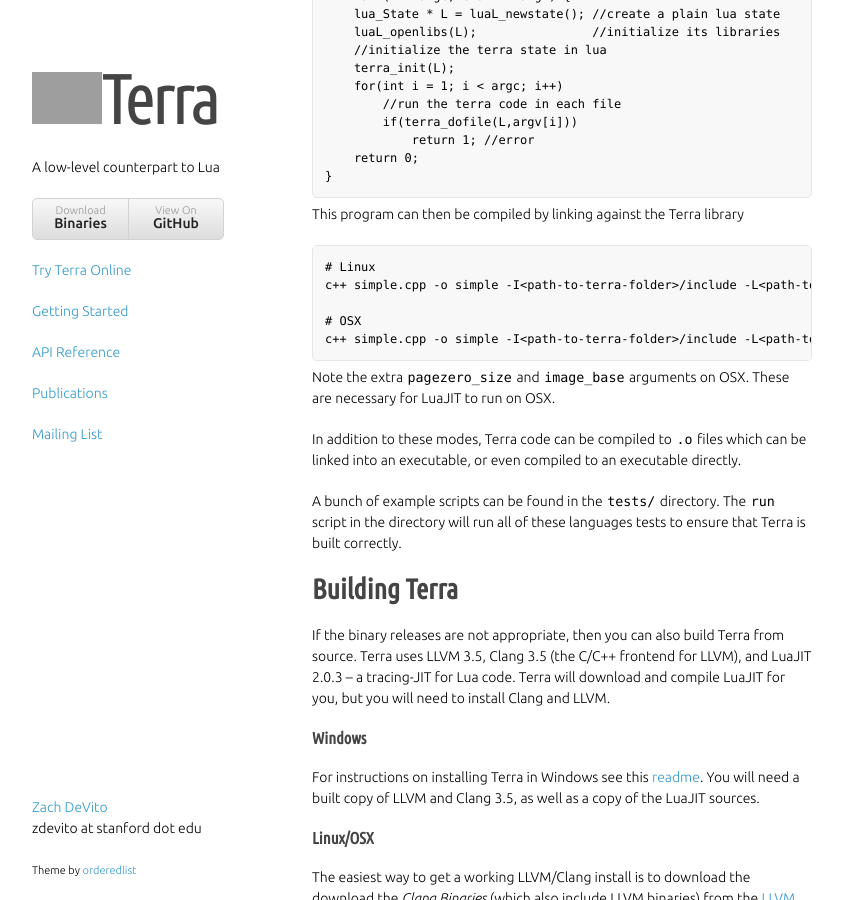
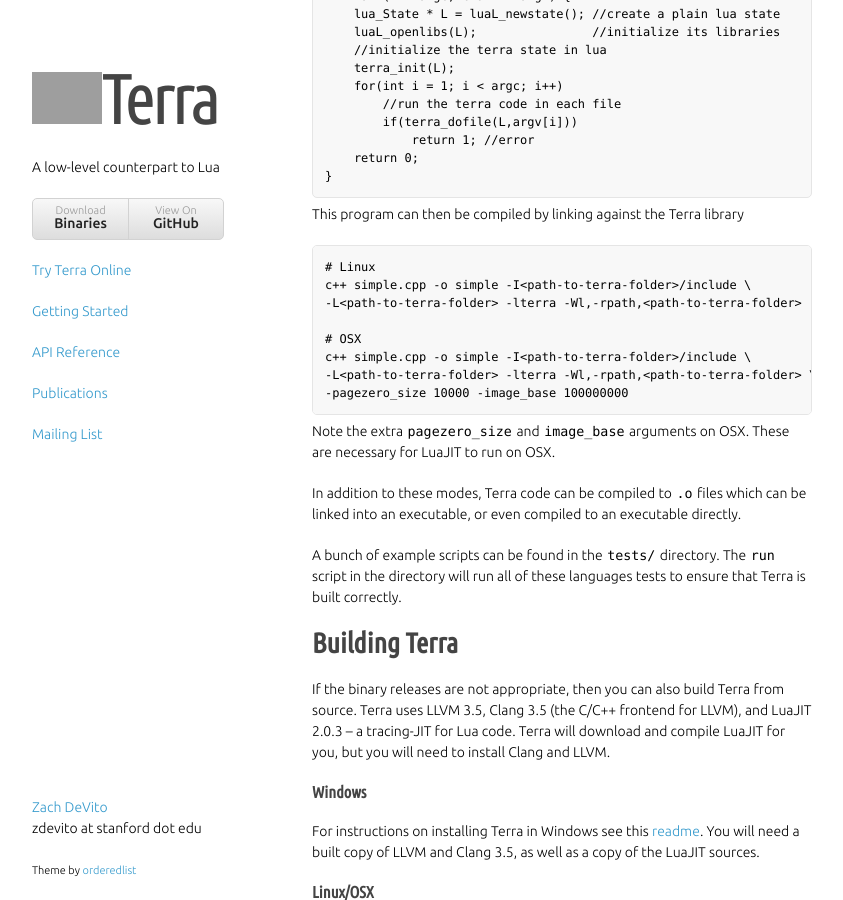
Before and after one commit to terralang/terra, a Jekyll site: the page built from getting-started.md, in a window 1280 px wide and 900 px high, scrolled down 2003 px. Shown: the whole window, without its empty margins (218-1061 px from the left). Built offline with Jekyll 4.4.1, drawn with Linux system fonts in a browser that asks for light colours; nearby versions of some CDN libraries; some web fonts are replaced; library files that are not in the unit come from our copies; grey boxes are pictures that could not be loaded.

Commit message:
wrapping

```diff
--- a/getting-started.md
+++ b/getting-started.md
@@ -64,10 +64,13 @@
 This program can then be compiled by linking against the Terra library
 
     # Linux
-    c++ simple.cpp -o simple -I<path-to-terra-folder>/include -L<path-to-terra-folder> -lterra -Wl,-rpath,<path-to-terra-folder>
+    c++ simple.cpp -o simple -I<path-to-terra-folder>/include \
+    -L<path-to-terra-folder> -lterra -Wl,-rpath,<path-to-terra-folder>
 
     # OSX
-    c++ simple.cpp -o simple -I<path-to-terra-folder>/include -L<path-to-terra-folder> -lterra -Wl,-rpath,<path-to-terra-folder> -pagezero_size 10000 -image_base 100000000
+    c++ simple.cpp -o simple -I<path-to-terra-folder>/include \
+    -L<path-to-terra-folder> -lterra -Wl,-rpath,<path-to-terra-folder> \
+    -pagezero_size 10000 -image_base 100000000
 
 Note the extra `pagezero_size` and `image_base` arguments on OSX. These are necessary for LuaJIT to run on OSX.
 
```
